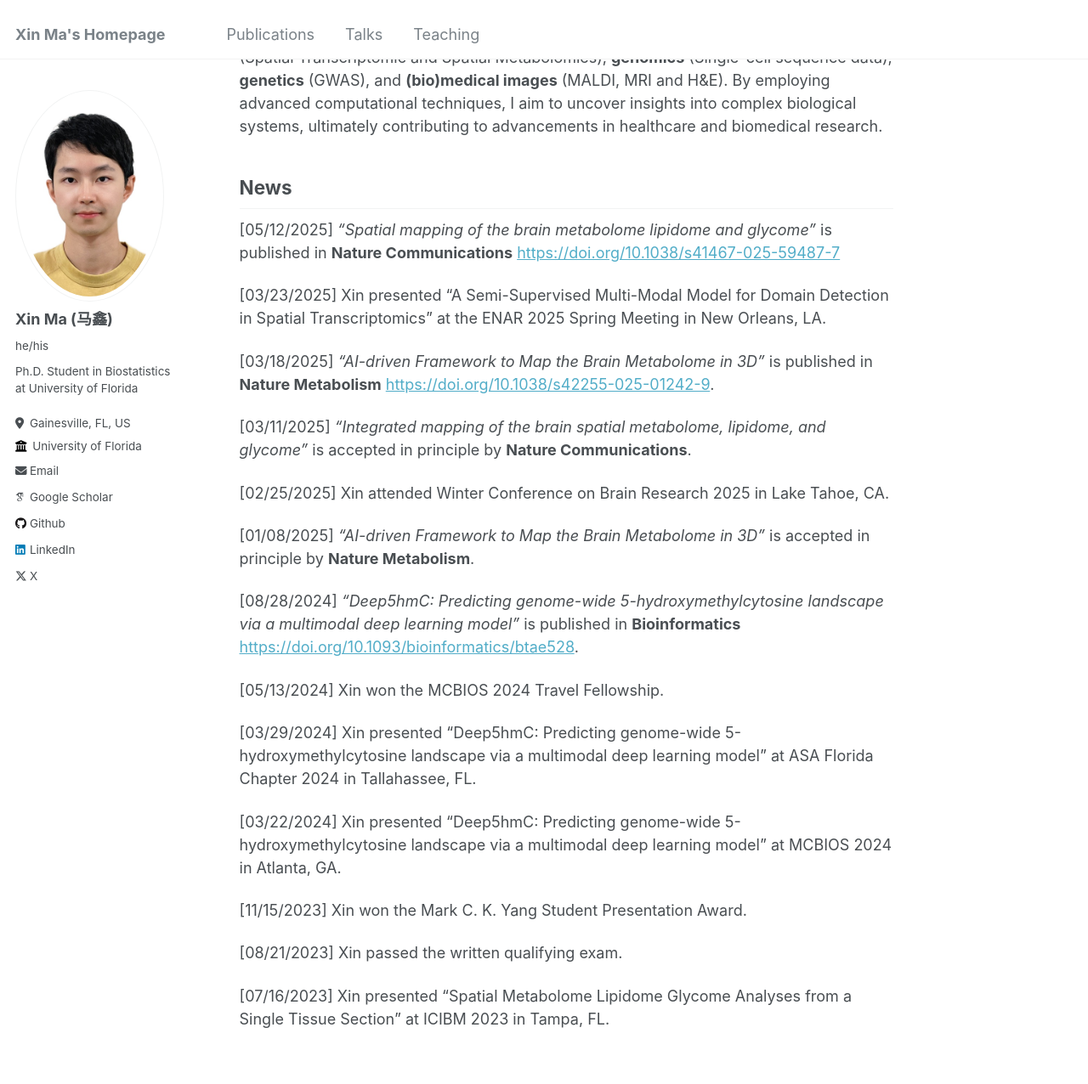
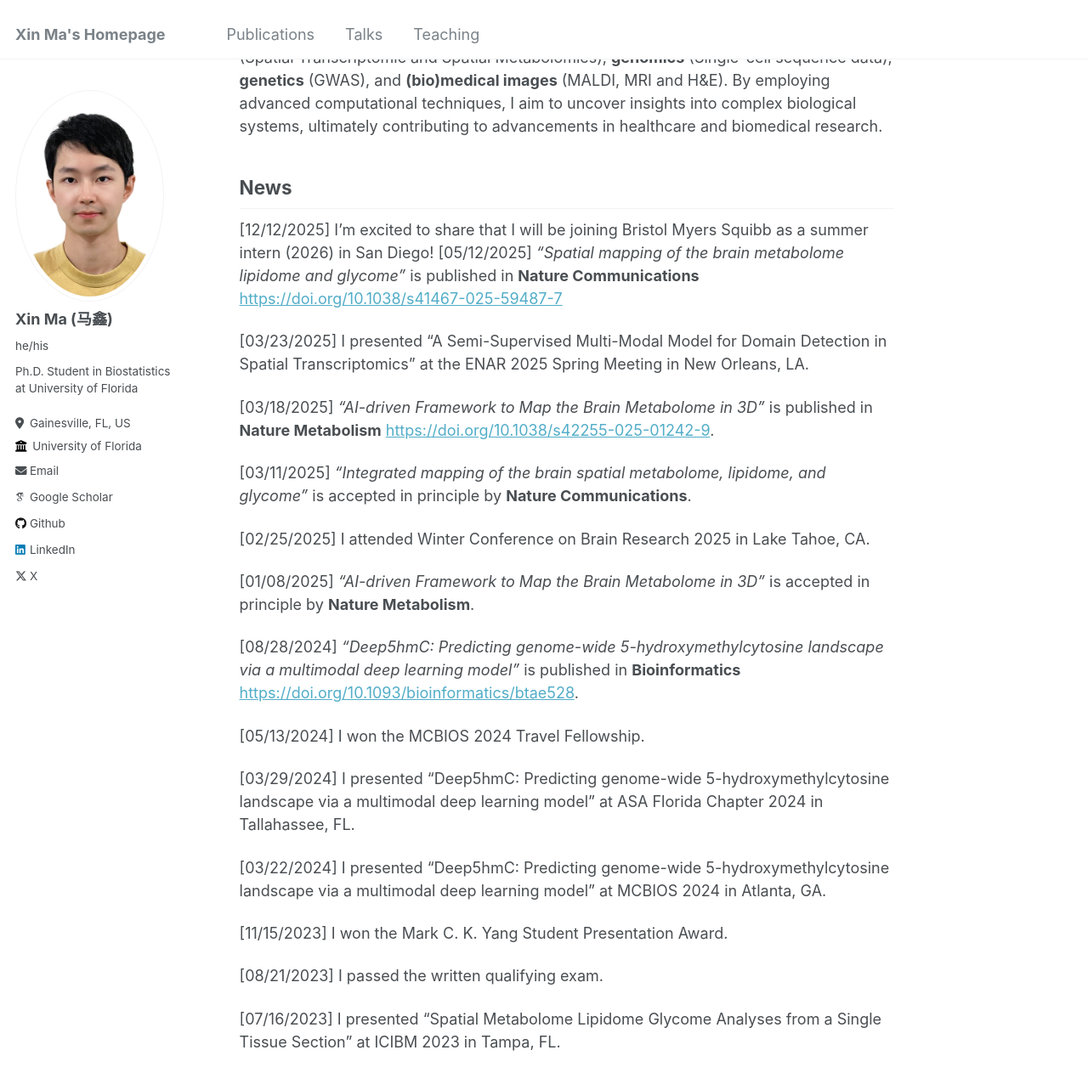
Before and after one commit to XinBiostats/xinbiostats.github.io, a Jekyll site: the page built from _pages/about.md, in a window 1280 px wide and 1400 px high, scrolled down 361 px. Shown: the top 1276 px of the window at 85% size. Built offline with Jekyll 4.4.1, drawn with Linux system fonts in a browser that asks for light colours; some web fonts are replaced.

Commit message:
Update about.md

```diff
--- a/_pages/about.md
+++ b/_pages/about.md
@@ -13,28 +13,29 @@ My research interests revolve around leveraging statistical learning and deep le
 
 News
 ------
+[12/12/2025] I'm excited to share that I will be joining Bristol Myers Squibb as a summer intern (2026) in San Diego!
 [05/12/2025] _"Spatial mapping of the brain metabolome lipidome and glycome"_ is published in **Nature Communications** <https://doi.org/10.1038/s41467-025-59487-7>
 
-[03/23/2025] Xin presented “A Semi-Supervised Multi-Modal Model for Domain Detection in Spatial Transcriptomics” at the ENAR 2025 Spring Meeting in New Orleans, LA.
+[03/23/2025] I presented “A Semi-Supervised Multi-Modal Model for Domain Detection in Spatial Transcriptomics” at the ENAR 2025 Spring Meeting in New Orleans, LA.
 
 [03/18/2025] _"AI-driven Framework to Map the Brain Metabolome in 3D"_ is published in **Nature Metabolism** <https://doi.org/10.1038/s42255-025-01242-9>.
 
 [03/11/2025] _"Integrated mapping of the brain spatial metabolome, lipidome, and glycome"_ is accepted in principle by **Nature Communications**.
 
-[02/25/2025] Xin attended Winter Conference on Brain Research 2025 in Lake Tahoe, CA.
+[02/25/2025] I attended Winter Conference on Brain Research 2025 in Lake Tahoe, CA.
 
 [01/08/2025] _"AI-driven Framework to Map the Brain Metabolome in 3D"_ is accepted in principle by **Nature Metabolism**.
 
 [08/28/2024] _"Deep5hmC: Predicting genome-wide 5-hydroxymethylcytosine landscape via a multimodal deep learning model"_ is published in **Bioinformatics** <https://doi.org/10.1093/bioinformatics/btae528>.
 
-[05/13/2024] Xin won the MCBIOS 2024 Travel Fellowship.
+[05/13/2024] I won the MCBIOS 2024 Travel Fellowship.
 
-[03/29/2024] Xin presented "Deep5hmC: Predicting genome-wide 5-hydroxymethylcytosine landscape via a multimodal deep learning model" at ASA Florida Chapter 2024 in Tallahassee, FL.
+[03/29/2024] I presented "Deep5hmC: Predicting genome-wide 5-hydroxymethylcytosine landscape via a multimodal deep learning model" at ASA Florida Chapter 2024 in Tallahassee, FL.
 
-[03/22/2024] Xin presented "Deep5hmC: Predicting genome-wide 5-hydroxymethylcytosine landscape via a multimodal deep learning model" at MCBIOS 2024 in Atlanta, GA.
+[03/22/2024] I presented "Deep5hmC: Predicting genome-wide 5-hydroxymethylcytosine landscape via a multimodal deep learning model" at MCBIOS 2024 in Atlanta, GA.
 
-[11/15/2023] Xin won the Mark C. K. Yang Student Presentation Award.
+[11/15/2023] I won the Mark C. K. Yang Student Presentation Award.
 
-[08/21/2023] Xin passed the written qualifying exam.
+[08/21/2023] I passed the written qualifying exam.
 
-[07/16/2023] Xin presented "Spatial Metabolome Lipidome Glycome Analyses from a Single Tissue Section" at ICIBM 2023 in Tampa, FL.
+[07/16/2023] I presented "Spatial Metabolome Lipidome Glycome Analyses from a Single Tissue Section" at ICIBM 2023 in Tampa, FL.
```
